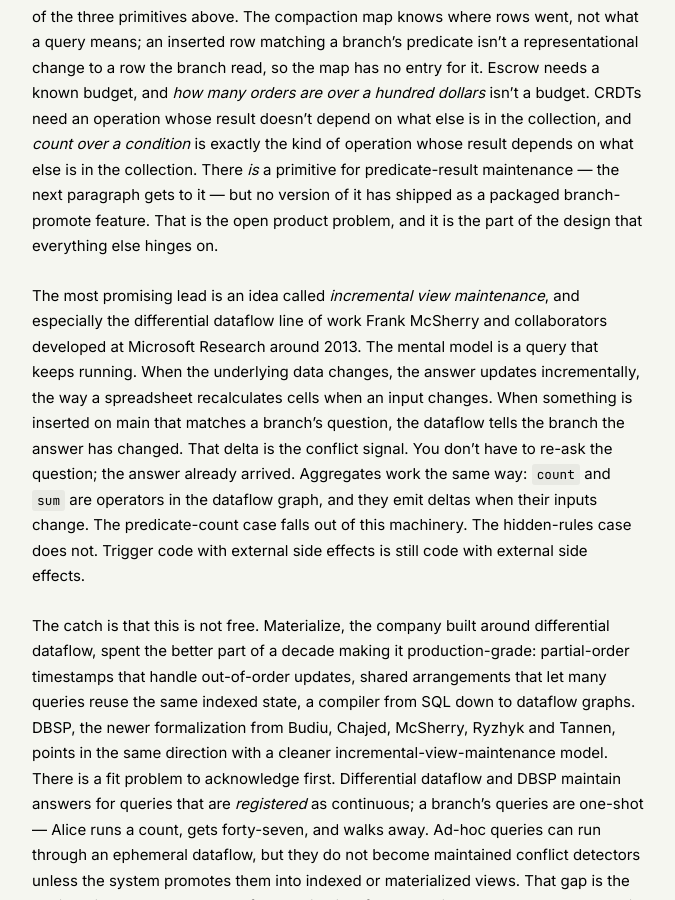
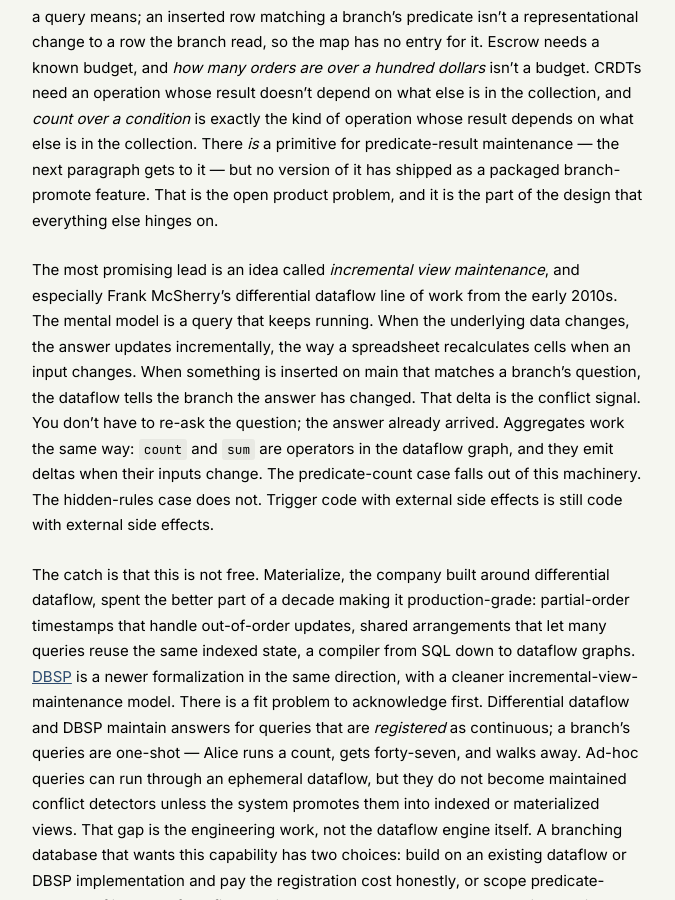
Before and after one commit to ashita-ai/ashita-ai.github.io, a Jekyll site: the page built from _posts/2026-05-25-the-week-long-transaction.md, in a window 1280 px wide and 900 px high, scrolled down 6072 px. Shown: the whole window, without its empty margins (302-977 px from the left). Built offline with Jekyll 4.4.1, drawn with Linux system fonts in a browser that asks for light colours; some of the changed text lies outside the part shown.

Commit message:
Strip remaining academic name-dropping from post body (#38)
- Cut 'including Natacha Crooks' — the paper link does the load-bearing
  work; the name was gratuitous credit
- Cut the DBSP five-author list ('Budiu, Chajed, McSherry, Ryzhyk and
  Tannen'); add a link to the DBSP arxiv paper instead
- Drop 'and collaborators developed at Microsoft Research around 2013'
  from the differential dataflow intro; McSherry's name + 'differential
  dataflow' carries the reference

```diff
--- a/_posts/2026-05-25-the-week-long-transaction.md
+++ b/_posts/2026-05-25-the-week-long-transaction.md
@@ -58,9 +58,9 @@ Escrow and CRDTs are not on this list because they are not section-1 failure mod
 
 The third problem — *some questions don't point at a specific thing* — doesn't fit any of the three primitives above. The compaction map knows where rows went, not what a query means; an inserted row matching a branch's predicate isn't a representational change to a row the branch read, so the map has no entry for it. Escrow needs a known budget, and *how many orders are over a hundred dollars* isn't a budget. CRDTs need an operation whose result doesn't depend on what else is in the collection, and *count over a condition* is exactly the kind of operation whose result depends on what else is in the collection. There *is* a primitive for predicate-result maintenance — the next paragraph gets to it — but no version of it has shipped as a packaged branch-promote feature. That is the open product problem, and it is the part of the design that everything else hinges on.
 
-The most promising lead is an idea called *incremental view maintenance*, and especially the differential dataflow line of work Frank McSherry and collaborators developed at Microsoft Research around 2013. The mental model is a query that keeps running. When the underlying data changes, the answer updates incrementally, the way a spreadsheet recalculates cells when an input changes. When something is inserted on main that matches a branch's question, the dataflow tells the branch the answer has changed. That delta is the conflict signal. You don't have to re-ask the question; the answer already arrived. Aggregates work the same way: `count` and `sum` are operators in the dataflow graph, and they emit deltas when their inputs change. The predicate-count case falls out of this machinery. The hidden-rules case does not. Trigger code with external side effects is still code with external side effects.
+The most promising lead is an idea called *incremental view maintenance*, and especially Frank McSherry's differential dataflow line of work from the early 2010s. The mental model is a query that keeps running. When the underlying data changes, the answer updates incrementally, the way a spreadsheet recalculates cells when an input changes. When something is inserted on main that matches a branch's question, the dataflow tells the branch the answer has changed. That delta is the conflict signal. You don't have to re-ask the question; the answer already arrived. Aggregates work the same way: `count` and `sum` are operators in the dataflow graph, and they emit deltas when their inputs change. The predicate-count case falls out of this machinery. The hidden-rules case does not. Trigger code with external side effects is still code with external side effects.
 
-The catch is that this is not free. Materialize, the company built around differential dataflow, spent the better part of a decade making it production-grade: partial-order timestamps that handle out-of-order updates, shared arrangements that let many queries reuse the same indexed state, a compiler from SQL down to dataflow graphs. DBSP, the newer formalization from Budiu, Chajed, McSherry, Ryzhyk and Tannen, points in the same direction with a cleaner incremental-view-maintenance model. There is a fit problem to acknowledge first. Differential dataflow and DBSP maintain answers for queries that are *registered* as continuous; a branch's queries are one-shot — Alice runs a count, gets forty-seven, and walks away. Ad-hoc queries can run through an ephemeral dataflow, but they do not become maintained conflict detectors unless the system promotes them into indexed or materialized views. That gap is the engineering work, not the dataflow engine itself. A branching database that wants this capability has two choices: build on an existing dataflow or DBSP implementation and pay the registration cost honestly, or scope predicate-result conflicts out of the first version and escalate them to a human with the right context. The second is shippable. The first is the next major version.
+The catch is that this is not free. Materialize, the company built around differential dataflow, spent the better part of a decade making it production-grade: partial-order timestamps that handle out-of-order updates, shared arrangements that let many queries reuse the same indexed state, a compiler from SQL down to dataflow graphs. [DBSP](https://arxiv.org/abs/2203.16684) is a newer formalization in the same direction, with a cleaner incremental-view-maintenance model. There is a fit problem to acknowledge first. Differential dataflow and DBSP maintain answers for queries that are *registered* as continuous; a branch's queries are one-shot — Alice runs a count, gets forty-seven, and walks away. Ad-hoc queries can run through an ephemeral dataflow, but they do not become maintained conflict detectors unless the system promotes them into indexed or materialized views. That gap is the engineering work, not the dataflow engine itself. A branching database that wants this capability has two choices: build on an existing dataflow or DBSP implementation and pay the registration cost honestly, or scope predicate-result conflicts out of the first version and escalate them to a human with the right context. The second is shippable. The first is the next major version.
 
 This is the fork in the road I cannot see past. If you have shipped incremental view maintenance at production scale and have thoughts on the registration cost when most queries fire once — whether it amortizes, whether DBSP's flat-map formulation changes the calculus, whether there is a way to get the conflict-detection benefit without paying full materialization — I want to argue about it.
 
```
Also changed, not shown: other parts of _posts/2026-05-25-the-week-long-transaction.md (+1 -1 lines).
